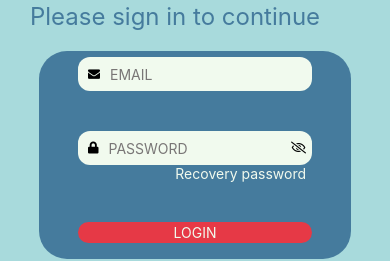
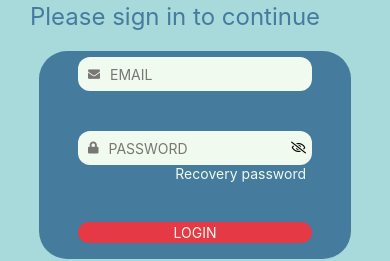
Before and after one commit to FiejdaszBartosz/-Mobile-Cash-Register, a React Native app in the folder CashRegisterAndroidApp/frontend/: screen /LoginPage in a window 390 px wide. Shown: the part 186-447 px from the top of the page. Built offline with nearby package versions, Linux system fonts and the light colour scheme.

Commit message:
Updated icons

```diff
--- a/CashRegisterAndroidApp/frontend/screens/login-page.js
+++ b/CashRegisterAndroidApp/frontend/screens/login-page.js
@@ -45,7 +45,7 @@ const LoginPage = () => {
             </View>
             <View style={style.loginPanel}>
               <View style={style.login}>
-                <FontAwesome name="envelope" style={style.envelope} />
+                <FontAwesome name="envelope" style={style.icons} />
                 <TextInput
                   style={[style.loginText]}
                   placeholder="EMAIL"
@@ -53,7 +53,7 @@ const LoginPage = () => {
                 />
               </View>
               <View style={style.password}>
-                <FontAwesome5 name="lock" style={style.lock} />
+                <FontAwesome5 name="lock" style={style.icons} />
                 <TextInput
                   style={[style.passwordText]}
                   placeholder="PASSWORD"
@@ -182,14 +182,10 @@ const style = StyleSheet.create({
     alignItems: "center",
   },
 
-  envelope: {
+  icons: {
     marginLeft: 10,
     marginRight: 10,
-  },
-
-  lock: {
-    marginLeft: 10,
-    marginRight: 10,
+    color: "#797676",
   },
 
   passwordText: {
--- a/CashRegisterAndroidApp/frontend/screens/sign-up-page.js
+++ b/CashRegisterAndroidApp/frontend/screens/sign-up-page.js
@@ -193,6 +193,7 @@ const style = StyleSheet.create({
   icons: {
     marginLeft: 10,
     marginRight: 10,
+    color: "#797676",
   },
   passwordTextInput: {
     width: "78%",
```
